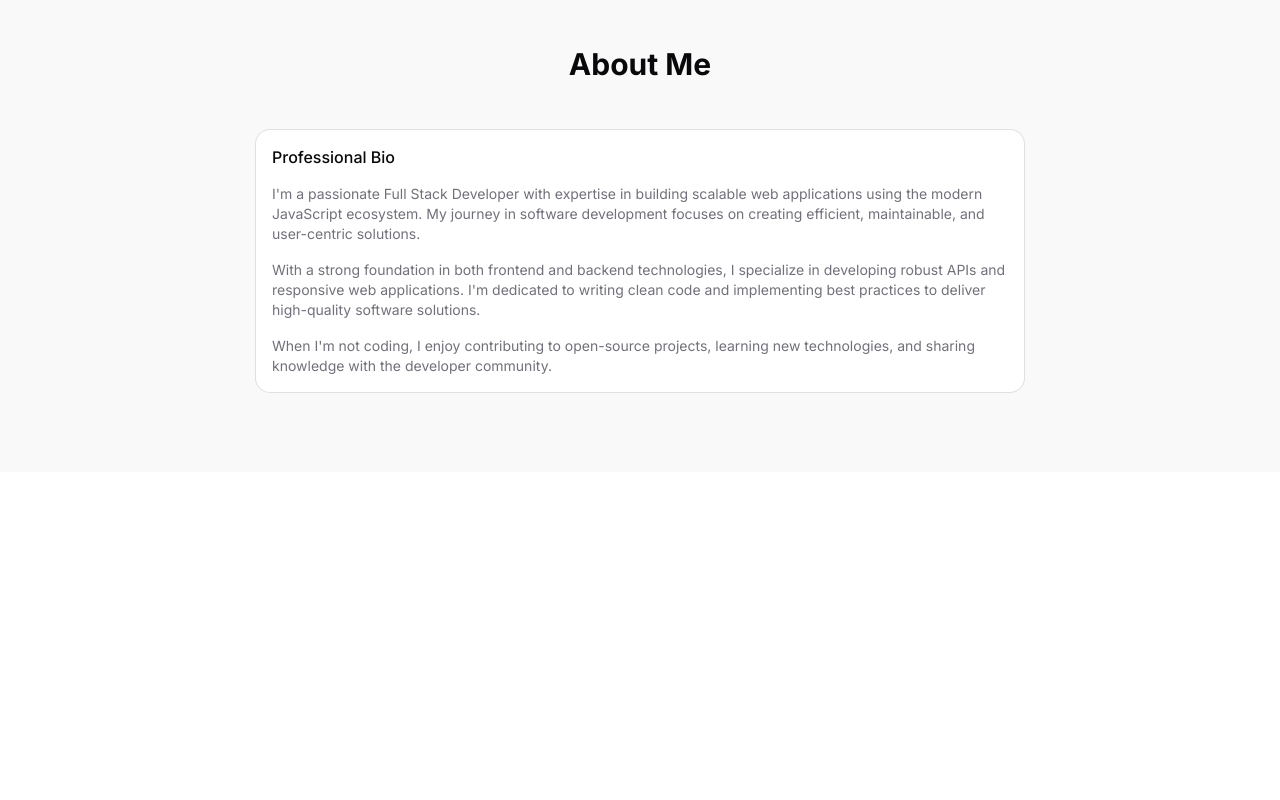
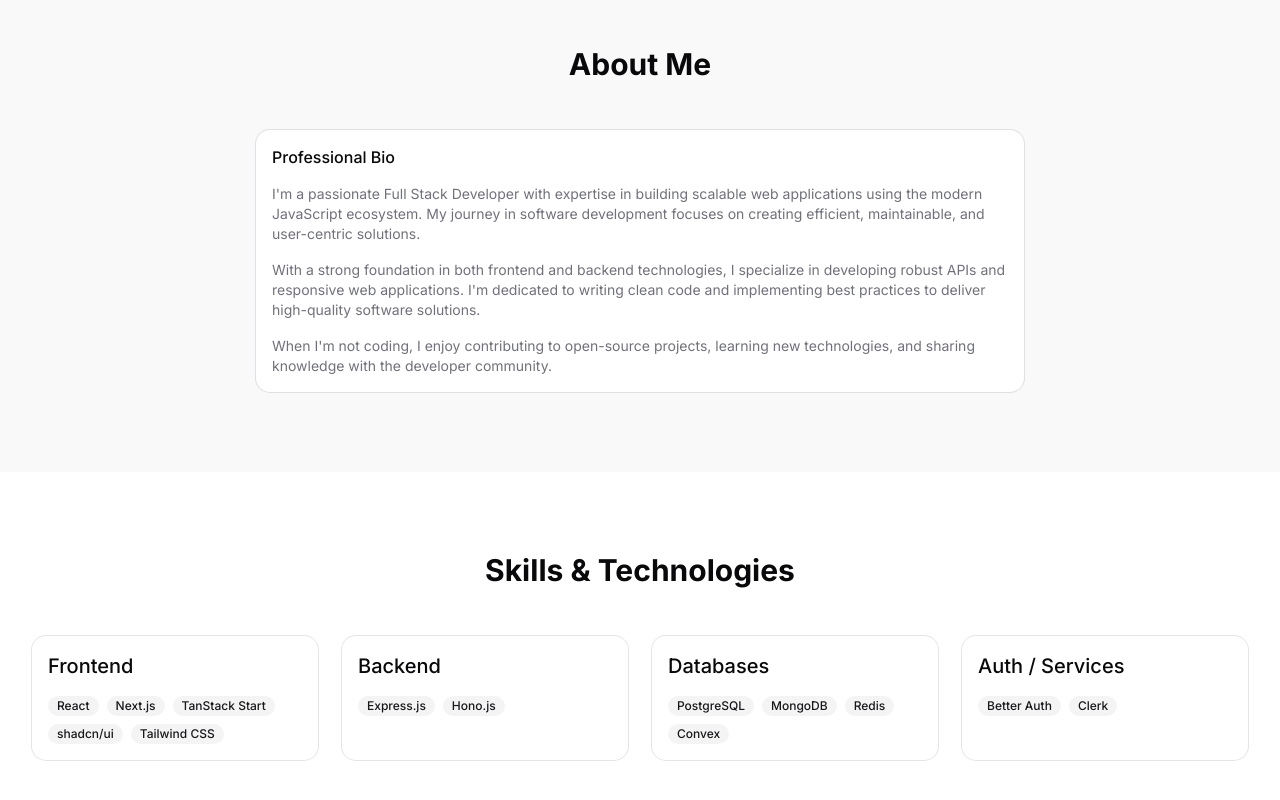
Before and after one commit to Morshed004/golam-morshed-portfolio, a Next.js app: page / in a window 1280 px wide. Shown: the part 834-1634 px from the top of the page. Before the commit the page ends 1306 px from the top, so only its background shows below. Built offline with nearby package versions, Linux system fonts and the light colour scheme.

Commit message:
Add Skills section

```diff
--- a/app/page.tsx
+++ b/app/page.tsx
@@ -1,11 +1,13 @@
 import { About } from "@/components/about";
 import { Hero } from "@/components/hero";
+import { Skills } from "@/components/skills";
 
 export default function Home() {
   return (
     <>
       <Hero />
       <About />
+      <Skills />
     </>
   );
 }
--- /dev/null
+++ b/components/skills.tsx
@@ -0,0 +1,47 @@
+"use client";
+
+import { motion } from "framer-motion";
+import { Card, CardContent, CardHeader, CardTitle } from "@/components/ui/card";
+import { Badge } from "@/components/ui/badge";
+
+const skillCategories = {
+  Frontend: ["React", "Next.js", "TanStack Start", "shadcn/ui", "Tailwind CSS"],
+  Backend: ["Express.js", "Hono.js"],
+  Databases: ["PostgreSQL", "MongoDB", "Redis", "Convex"],
+  "Auth / Services": ["Better Auth", "Clerk"],
+};
+
+export function Skills() {
+  return (
+    <section id="skills" className="py-20">
+      <div className="container mx-auto px-4 sm:px-6 lg:px-8">
+        <motion.div
+          initial={{ opacity: 0, y: 20 }}
+          whileInView={{ opacity: 1, y: 0 }}
+          viewport={{ once: true }}
+          transition={{ duration: 0.5 }}
+        >
+          <h2 className="text-3xl font-bold text-center mb-12">Skills & Technologies</h2>
+          <div className="grid grid-cols-1 md:grid-cols-2 lg:grid-cols-4 gap-6">
+            {Object.entries(skillCategories).map(([category, skills]) => (
+              <Card key={category}>
+                <CardHeader>
+                  <CardTitle className="text-xl">{category}</CardTitle>
+                </CardHeader>
+                <CardContent>
+                  <div className="flex flex-wrap gap-2">
+                    {skills.map((skill) => (
+                      <Badge key={skill} variant="secondary">
+                        {skill}
+                      </Badge>
+                    ))}
+                  </div>
+                </CardContent>
+              </Card>
+            ))}
+          </div>
+        </motion.div>
+      </div>
+    </section>
+  );
+}
--- /dev/null
+++ b/components/ui/badge.tsx
@@ -0,0 +1,49 @@
+import * as React from "react"
+import { cva, type VariantProps } from "class-variance-authority"
+import { Slot } from "radix-ui"
+
+import { cn } from "@/lib/utils"
+
+const badgeVariants = cva(
+  "group/badge inline-flex h-5 w-fit shrink-0 items-center justify-center gap-1 overflow-hidden rounded-4xl border border-transparent px-2 py-0.5 text-xs font-medium whitespace-nowrap transition-all focus-visible:border-ring focus-visible:ring-[3px] focus-visible:ring-ring/50 has-data-[icon=inline-end]:pr-1.5 has-data-[icon=inline-start]:pl-1.5 aria-invalid:border-destructive aria-invalid:ring-destructive/20 dark:aria-invalid:ring-destructive/40 [&>svg]:pointer-events-none [&>svg]:size-3!",
+  {
+    variants: {
+      variant: {
+        default: "bg-primary text-primary-foreground [a]:hover:bg-primary/80",
+        secondary:
+          "bg-secondary text-secondary-foreground [a]:hover:bg-secondary/80",
+        destructive:
+          "bg-destructive/10 text-destructive focus-visible:ring-destructive/20 dark:bg-destructive/20 dark:focus-visible:ring-destructive/40 [a]:hover:bg-destructive/20",
+        outline:
+          "border-border text-foreground [a]:hover:bg-muted [a]:hover:text-muted-foreground",
+        ghost:
+          "hover:bg-muted hover:text-muted-foreground dark:hover:bg-muted/50",
+        link: "text-primary underline-offset-4 hover:underline",
+      },
+    },
+    defaultVariants: {
+      variant: "default",
+    },
+  }
+)
+
+function Badge({
+  className,
+  variant = "default",
+  asChild = false,
+  ...props
+}: React.ComponentProps<"span"> &
+  VariantProps<typeof badgeVariants> & { asChild?: boolean }) {
+  const Comp = asChild ? Slot.Root : "span"
+
+  return (
+    <Comp
+      data-slot="badge"
+      data-variant={variant}
+      className={cn(badgeVariants({ variant }), className)}
+      {...props}
+    />
+  )
+}
+
+export { Badge, badgeVariants }
```
